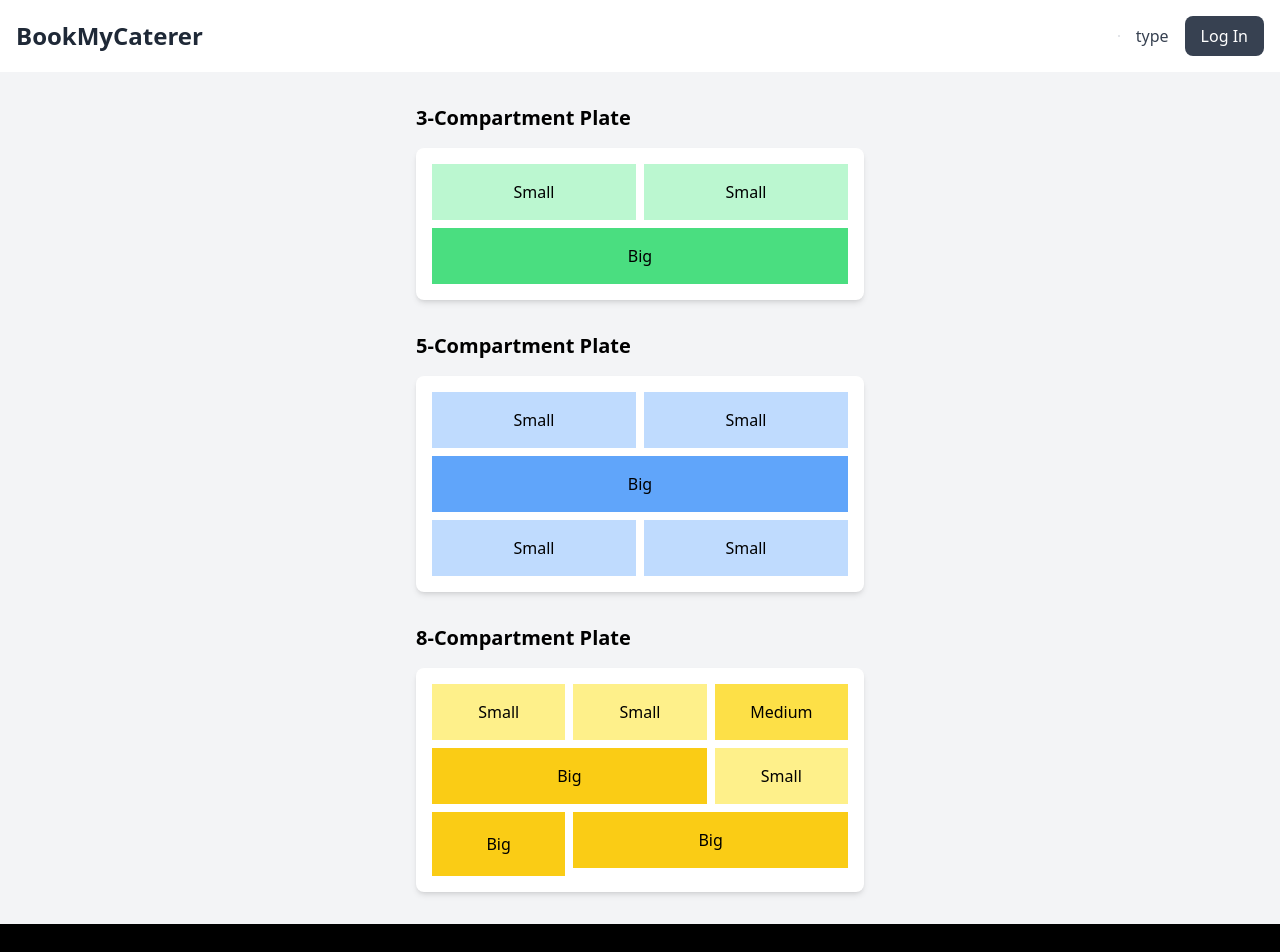
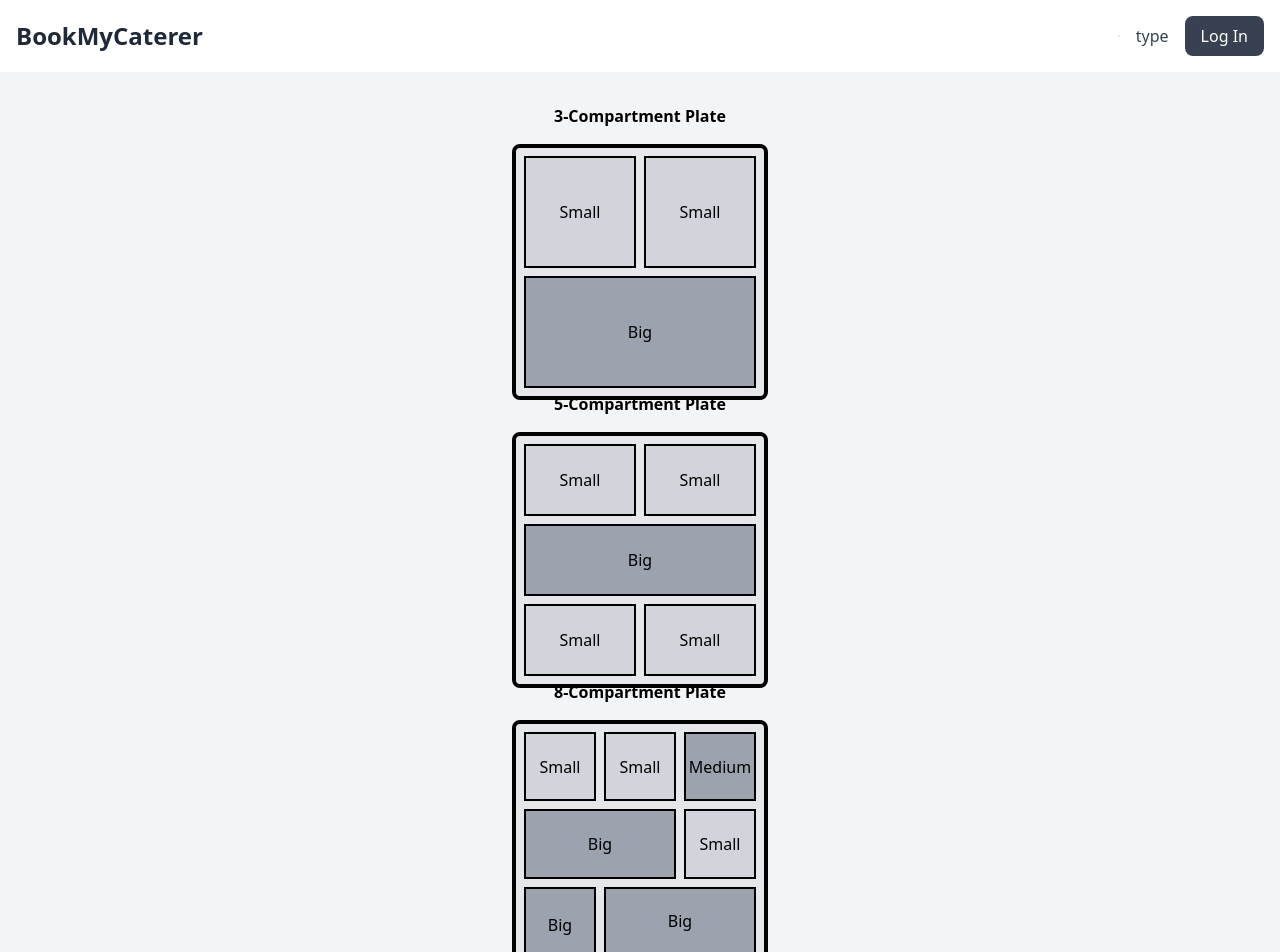
Before and after one commit to webhostdevs/BookMyCater, a React (Vite) app: page /type in a window 1280 px wide. Shown: the top 952 px of the page. Built offline with nearby package versions, Linux system fonts and the light colour scheme.

Commit message:
Update CateringPlates.jsx

```diff
--- a/src/components/CateringPlates.jsx
+++ b/src/components/CateringPlates.jsx
@@ -4,66 +4,66 @@ function CateringPlates() {
   return (
     <div className="flex flex-col items-center space-y-8 p-8 bg-gray-100 min-h-screen">
       {/* Plate 1: 3 Compartments (2x2 grid) */}
-      <div className="w-full max-w-md">
-        <h2 className="text-xl font-semibold mb-4">3-Compartment Plate</h2>
-        <div className="grid grid-cols-2 grid-rows-2 gap-2 bg-white shadow-md p-4 rounded-lg">
-          <div className="bg-green-200 col-span-1 row-span-1 p-4 flex items-center justify-center">
+      <div className="w-64 h-64">
+        <h2 className="text-center text-black font-semibold mb-4">3-Compartment Plate</h2>
+        <div className="grid grid-cols-2 grid-rows-2 gap-2 bg-gray-200 p-2 rounded-lg border-4 border-black h-full">
+          <div className="bg-gray-300 border-2 border-black col-span-1 row-span-1 flex items-center justify-center text-black">
             Small
           </div>
-          <div className="bg-green-200 col-span-1 row-span-1 p-4 flex items-center justify-center">
+          <div className="bg-gray-300 border-2 border-black col-span-1 row-span-1 flex items-center justify-center text-black">
             Small
           </div>
-          <div className="bg-green-400 col-span-2 row-span-1 p-4 flex items-center justify-center">
+          <div className="bg-gray-400 border-2 border-black col-span-2 row-span-1 flex items-center justify-center text-black">
             Big
           </div>
         </div>
       </div>
 
       {/* Plate 2: 5 Compartments (3x2 grid) */}
-      <div className="w-full max-w-md">
-        <h2 className="text-xl font-semibold mb-4">5-Compartment Plate</h2>
-        <div className="grid grid-cols-2 grid-rows-3 gap-2 bg-white shadow-md p-4 rounded-lg">
-          <div className="bg-blue-200 col-span-1 row-span-1 p-4 flex items-center justify-center">
+      <div className="w-64 h-64">
+        <h2 className="text-center text-black font-semibold mb-4">5-Compartment Plate</h2>
+        <div className="grid grid-cols-2 grid-rows-3 gap-2 bg-gray-200 p-2 rounded-lg border-4 border-black h-full">
+          <div className="bg-gray-300 border-2 border-black col-span-1 row-span-1 flex items-center justify-center text-black">
             Small
           </div>
-          <div className="bg-blue-200 col-span-1 row-span-1 p-4 flex items-center justify-center">
+          <div className="bg-gray-300 border-2 border-black col-span-1 row-span-1 flex items-center justify-center text-black">
             Small
           </div>
-          <div className="bg-blue-400 col-span-2 row-span-1 p-4 flex items-center justify-center">
+          <div className="bg-gray-400 border-2 border-black col-span-2 row-span-1 flex items-center justify-center text-black">
             Big
           </div>
-          <div className="bg-blue-200 col-span-1 row-span-1 p-4 flex items-center justify-center">
+          <div className="bg-gray-300 border-2 border-black col-span-1 row-span-1 flex items-center justify-center text-black">
             Small
           </div>
-          <div className="bg-blue-200 col-span-1 row-span-1 p-4 flex items-center justify-center">
+          <div className="bg-gray-300 border-2 border-black col-span-1 row-span-1 flex items-center justify-center text-black">
             Small
           </div>
         </div>
       </div>
 
       {/* Plate 3: 8 Compartments (3x3 grid) */}
-      <div className="w-full max-w-md">
-        <h2 className="text-xl font-semibold mb-4">8-Compartment Plate</h2>
-        <div className="grid grid-cols-3 grid-rows-3 gap-2 bg-white shadow-md p-4 rounded-lg">
-          <div className="bg-yellow-200 col-span-1 row-span-1 p-4 flex items-center justify-center">
+      <div className="w-64 h-64">
+        <h2 className="text-center text-black font-semibold mb-4">8-Compartment Plate</h2>
+        <div className="grid grid-cols-3 grid-rows-3 gap-2 bg-gray-200 p-2 rounded-lg border-4 border-black h-full">
+          <div className="bg-gray-300 border-2 border-black col-span-1 row-span-1 flex items-center justify-center text-black">
             Small
           </div>
-          <div className="bg-yellow-200 col-span-1 row-span-1 p-4 flex items-center justify-center">
+          <div className="bg-gray-300 border-2 border-black col-span-1 row-span-1 flex items-center justify-center text-black">
             Small
           </div>
-          <div className="bg-yellow-300 col-span-1 row-span-1 p-4 flex items-center justify-center">
+          <div className="bg-gray-400 border-2 border-black col-span-1 row-span-1 flex items-center justify-center text-black">
             Medium
           </div>
-          <div className="bg-yellow-400 col-span-2 row-span-1 p-4 flex items-center justify-center">
+          <div className="bg-gray-400 border-2 border-black col-span-2 row-span-1 flex items-center justify-center text-black">
             Big
           </div>
-          <div className="bg-yellow-200 col-span-1 row-span-1 p-4 flex items-center justify-center">
+          <div className="bg-gray-300 border-2 border-black col-span-1 row-span-1 flex items-center justify-center text-black">
             Small
           </div>
-          <div className="bg-yellow-400 col-span-1 row-span-2 p-4 flex items-center justify-center">
+          <div className="bg-gray-400 border-2 border-black col-span-1 row-span-2 flex items-center justify-center text-black">
             Big
           </div>
-          <div className="bg-yellow-400 col-span-2 row-span-1 p-4 flex items-center justify-center">
+          <div className="bg-gray-400 border-2 border-black col-span-2 row-span-1 flex items-center justify-center text-black">
             Big
           </div>
         </div>
```
